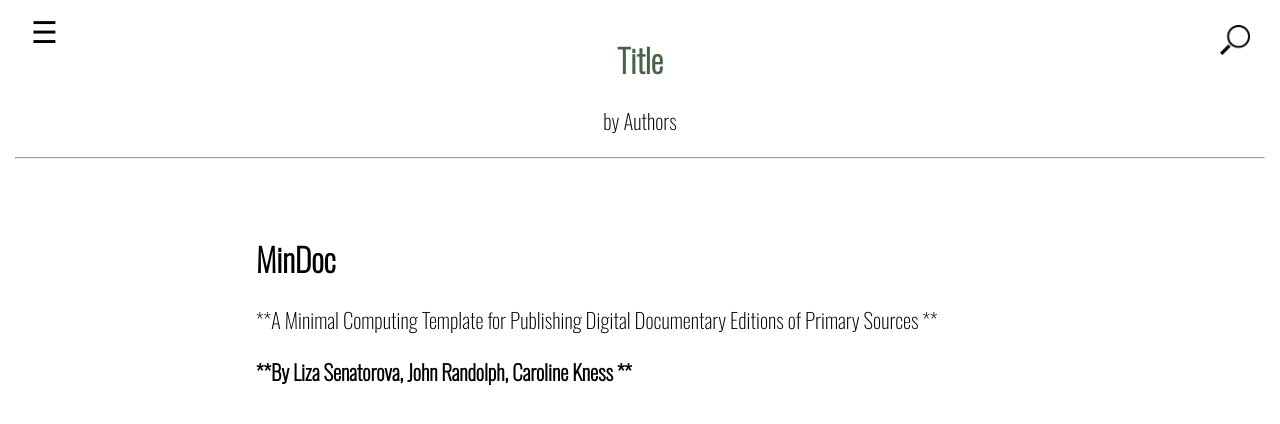
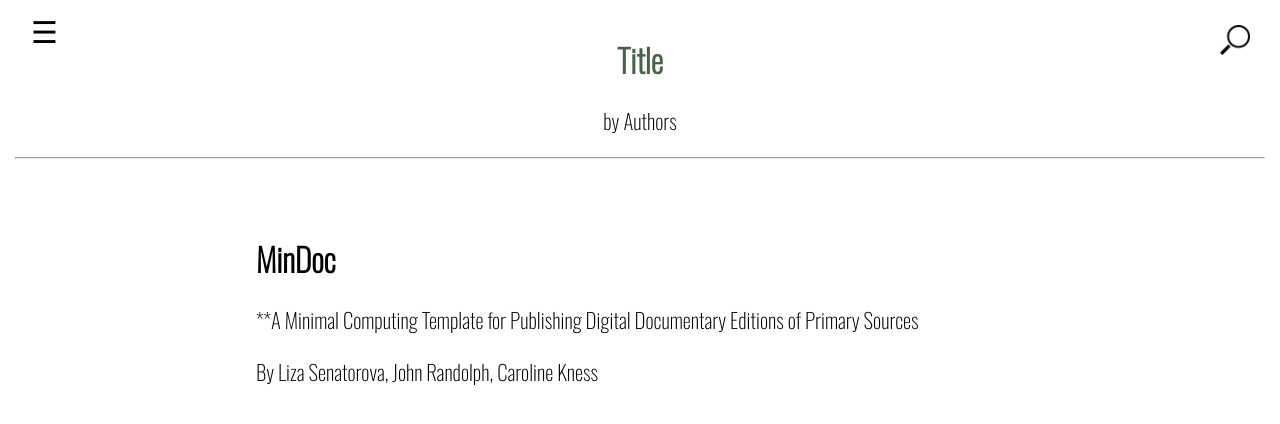
Before and after one commit to jwr12/MindocMD_sample, a Jekyll site: the page built from 001_introduction.md, in a window 1280 px wide. Shown: the top 424 px of the page. Built offline with Jekyll 4.4.1, drawn with Linux system fonts in a browser that asks for light colours.

```diff
--- a/001_introduction.md
+++ b/001_introduction.md
@@ -5,6 +5,6 @@ number: 001
 ---
 # MinDoc
 
-**A Minimal Computing Template for Publishing Digital Documentary Editions of Primary Sources **
+**A Minimal Computing Template for Publishing Digital Documentary Editions of Primary Sources
 
-****By Liza Senatorova, John Randolph, Caroline Kness ****
+By Liza Senatorova, John Randolph, Caroline Kness
```
